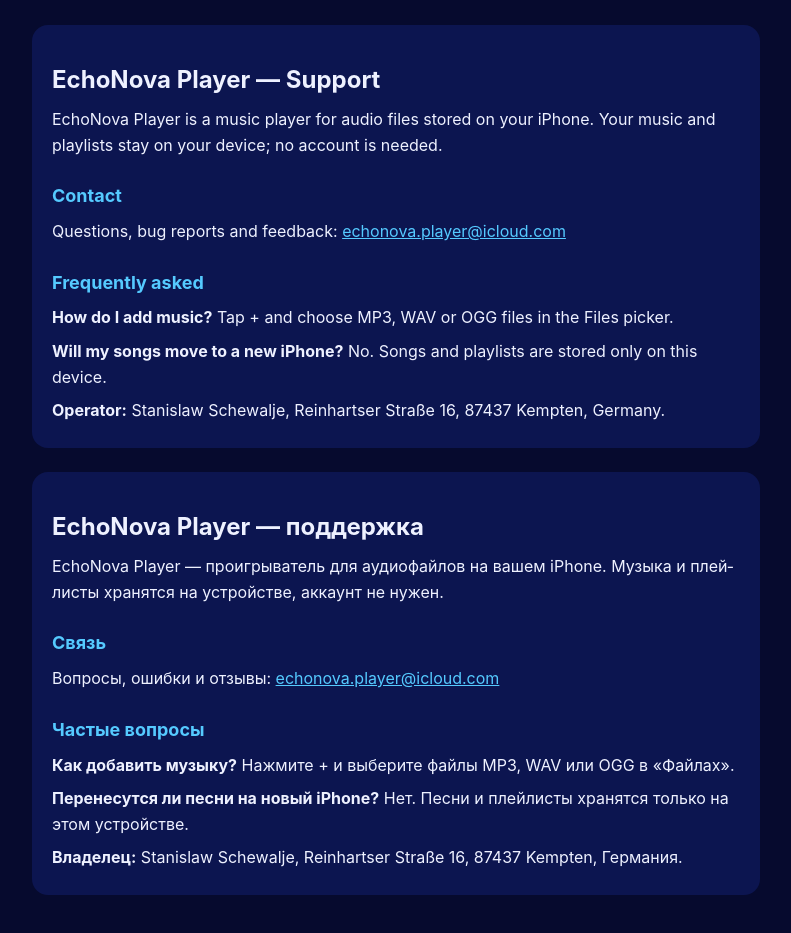
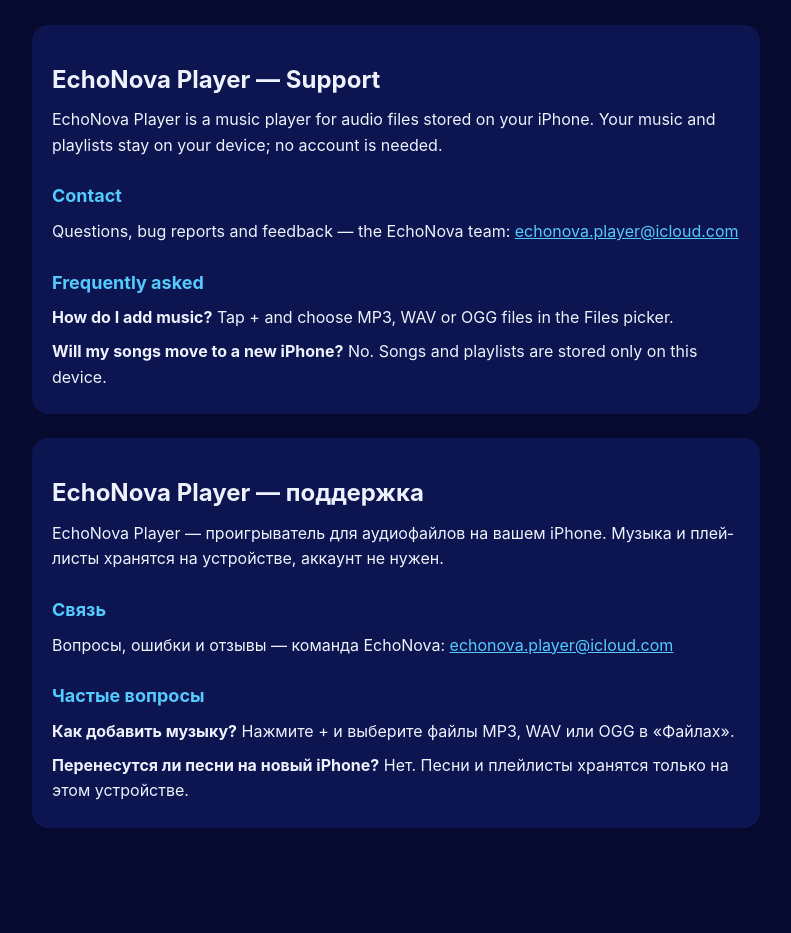
Before and after one commit to schewaljestanislaw-lgtm/echonova-legal, a plain HTML site: page index.html in a window 1280 px wide. Shown: the part 125-1058 px from the top of the page, without its empty margins (244-1035 px from the left). Drawn offline with Linux system fonts and the light colour scheme.

Commit message:
Support page: contact the EchoNova team, no personal name
Co-Authored-By: Claude Opus 5.5 <noreply@anthropic.com>

```diff
--- a/index.html
+++ b/index.html
@@ -13,16 +13,14 @@ section{overflow-wrap:break-word;hyphens:auto}section{background:var(--card);bor
 <nav><a href="index.html">Support</a> <a href="privacy.html">Privacy Policy</a> <a href="terms.html">Terms of Use</a> · <a href="#en">English</a> <a href="#ru">Русский</a></nav>
 <section id="en" lang="en"><h1>EchoNova Player — Support</h1>
 <p>EchoNova Player is a music player for audio files stored on your iPhone. Your music and playlists stay on your device; no account is needed.</p>
-<h2>Contact</h2><p>Questions, bug reports and feedback: <a href="mailto:echonova.player@icloud.com">echonova.player@icloud.com</a></p>
+<h2>Contact</h2><p>Questions, bug reports and feedback — the EchoNova team: <a href="mailto:echonova.player@icloud.com">echonova.player@icloud.com</a></p>
 <h2>Frequently asked</h2>
 <p><b>How do I add music?</b> Tap + and choose MP3, WAV or OGG files in the Files picker.</p>
-<p><b>Will my songs move to a new iPhone?</b> No. Songs and playlists are stored only on this device.</p>
-<p><b>Operator:</b> Stanislaw Schewalje, Reinhartser Straße 16, 87437 Kempten, Germany.</p></section>
+<p><b>Will my songs move to a new iPhone?</b> No. Songs and playlists are stored only on this device.</p></section>
 <section id="ru" lang="ru"><h1>EchoNova Player — поддержка</h1>
 <p>EchoNova Player — проигрыватель для аудиофайлов на вашем iPhone. Музыка и плейлисты хранятся на устройстве, аккаунт не нужен.</p>
-<h2>Связь</h2><p>Вопросы, ошибки и отзывы: <a href="mailto:echonova.player@icloud.com">echonova.player@icloud.com</a></p>
+<h2>Связь</h2><p>Вопросы, ошибки и отзывы — команда EchoNova: <a href="mailto:echonova.player@icloud.com">echonova.player@icloud.com</a></p>
 <h2>Частые вопросы</h2>
 <p><b>Как добавить музыку?</b> Нажмите + и выберите файлы MP3, WAV или OGG в «Файлах».</p>
-<p><b>Перенесутся ли песни на новый iPhone?</b> Нет. Песни и плейлисты хранятся только на этом устройстве.</p>
-<p><b>Владелец:</b> Stanislaw Schewalje, Reinhartser Straße 16, 87437 Kempten, Германия.</p></section>
+<p><b>Перенесутся ли песни на новый iPhone?</b> Нет. Песни и плейлисты хранятся только на этом устройстве.</p></section>
 </main></body></html>
```
